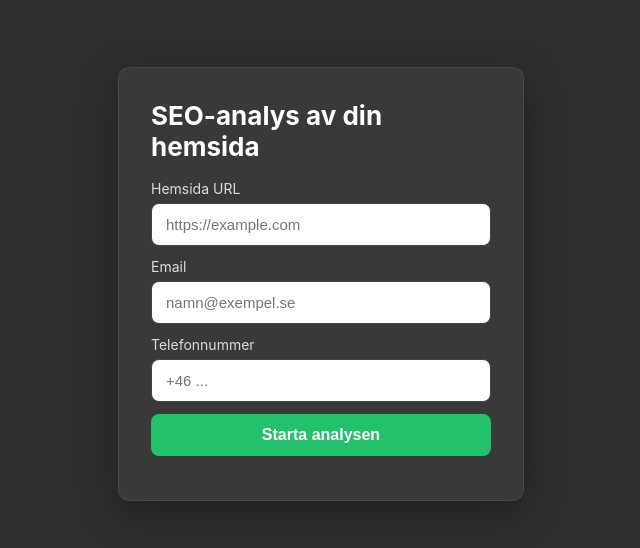
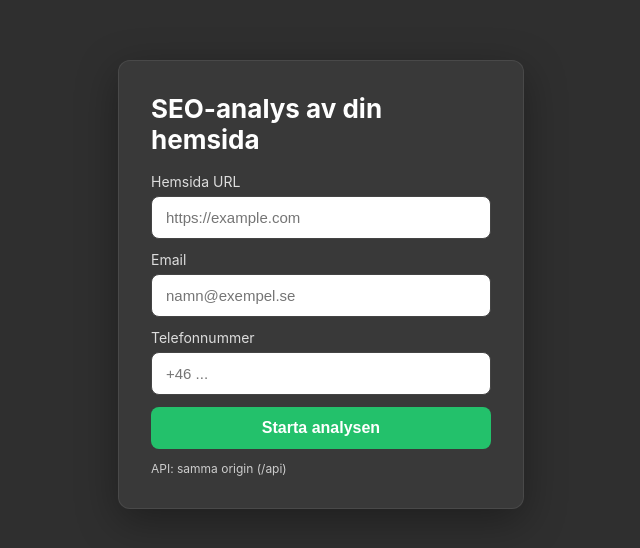
Before and after one commit to jobbsystem/rapport112, a website: page public/index.html in a window 1280 px wide. Shown: the part 116-664 px from the top of the page, without its empty margins (319-959 px from the left). Drawn offline with Linux system fonts and the light colour scheme.

Commit message:
Add Vercel static setup and configurable worker API

```diff
--- a/public/index.html
+++ b/public/index.html
@@ -61,6 +61,7 @@
     .success { color: #5ef08a; }
     .error { color: #ff9b9b; }
     .links { margin-top: 8px; font-size: 13px; }
+    .api-info { font-size: 12px; color: #ccc; margin-top: 6px; }
   </style>
 </head>
 <body>
@@ -77,13 +78,29 @@
     </form>
     <div class="status" id="status"></div>
     <div class="links" id="links"></div>
+    <div class="api-info" id="api-info"></div>
   </div>
 
   <script>
+    // Läs worker-API-bas från query (?worker=https://api.example.com) eller localStorage
+    function getWorkerBase() {
+      const params = new URLSearchParams(window.location.search);
+      const qp = params.get("worker");
+      if (qp) {
+        localStorage.setItem("workerApiBase", qp);
+        return qp.replace(/\/$/, "");
+      }
+      const stored = localStorage.getItem("workerApiBase");
+      return stored ? stored.replace(/\/$/, "") : "";
+    }
+
+    const apiBase = getWorkerBase(); // tom sträng = samma origin
     const form = document.getElementById("form");
     const statusEl = document.getElementById("status");
     const linksEl = document.getElementById("links");
     const btn = document.getElementById("btn");
+    const apiInfo = document.getElementById("api-info");
+    apiInfo.textContent = "API: " + (apiBase || "samma origin (/api)");
 
     form.addEventListener("submit", async (e) => {
       e.preventDefault();
@@ -99,7 +116,7 @@
       };
 
       try {
-        const res = await fetch("/api/run-report", {
+        const res = await fetch((apiBase || "") + "/api/run-report", {
           method: "POST",
           headers: { "Content-Type": "application/json" },
           body: JSON.stringify(payload),
```
Also changed, not shown: README.md, output/report-1767781895963.html (deleted), output/screenshot-desktop-1767781886633.png (deleted), output/screenshot-mobile-1767781886633.png (deleted), vercel.json (added), 4 other files.
